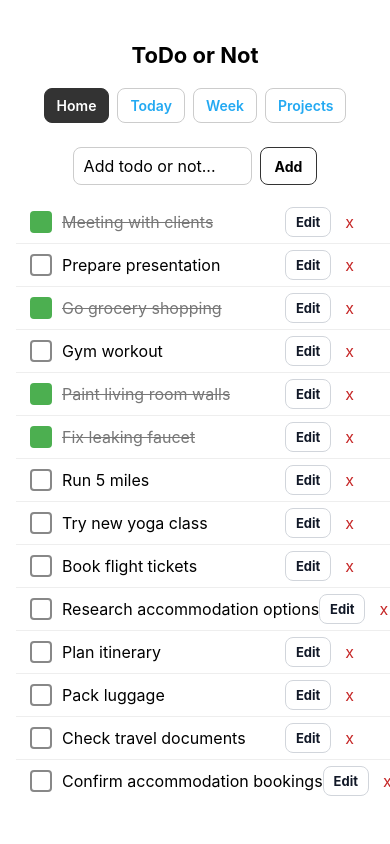
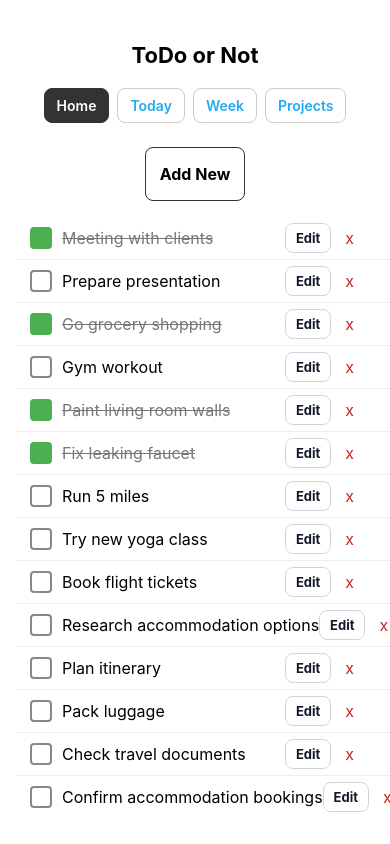
Before and after one commit to ExtF8/todoOrNot-rn, a React Native app: screen / in a window 390 px wide. Built offline with nearby package versions, Linux system fonts and the light colour scheme.

Commit message:
Add open modal to add new todo

```diff
--- a/src/ui/screens/HomeScreen.tsx
+++ b/src/ui/screens/HomeScreen.tsx
@@ -1,5 +1,5 @@
-import React, { useState } from 'react';
-import { View, TextInput, Pressable, Text, FlatList, StyleSheet } from 'react-native';
+import React from 'react';
+import { View, Pressable, Text, FlatList, StyleSheet } from 'react-native';
 import { Todo } from '../../entities/Todo';
 import TodoRow from '../components/TodoRow';
 
@@ -16,28 +16,15 @@ export default function HomeScreen({
     onDelete: (id: number, projectName: string) => void;
     onEdit?: (todo: Todo) => void;
 }) {
-    const [text, setText] = useState('');
-
     function addTodo() {
-        const title = text.trim();
-        if (title.length === 0) {
-            return;
-        }
-        onAdd(title);
-        setText('');
+        onAdd('');
     }
 
     return (
         <View style={{ flex: 1 }}>
             <View style={styles.row}>
-                <TextInput
-                    style={styles.input}
-                    value={text}
-                    onChangeText={setText}
-                    placeholder='Add todo or not...'
-                />
                 <Pressable style={styles.addButton} onPress={addTodo}>
-                    <Text style={styles.addText}>Add</Text>
+                    <Text style={styles.addText}>Add New</Text>
                 </Pressable>
             </View>
 
@@ -62,23 +49,16 @@ const styles = StyleSheet.create({
         padding: 16,
         justifyContent: 'center',
     },
-    input: {
-        width: '50%',
-        borderWidth: 1,
-        borderColor: '#ccc',
-        borderRadius: 8,
-        paddingHorizontal: 10,
-        paddingVertical: 8,
-        fontSize: 16,
-    },
     addButton: {
         paddingHorizontal: 14,
+        paddingVertical: 16,
         justifyContent: 'center',
         borderRadius: 8,
         borderWidth: 1,
         borderColor: '#333',
     },
     addText: {
+        fontSize: 16,
         fontWeight: '700',
     },
     center: {
```
